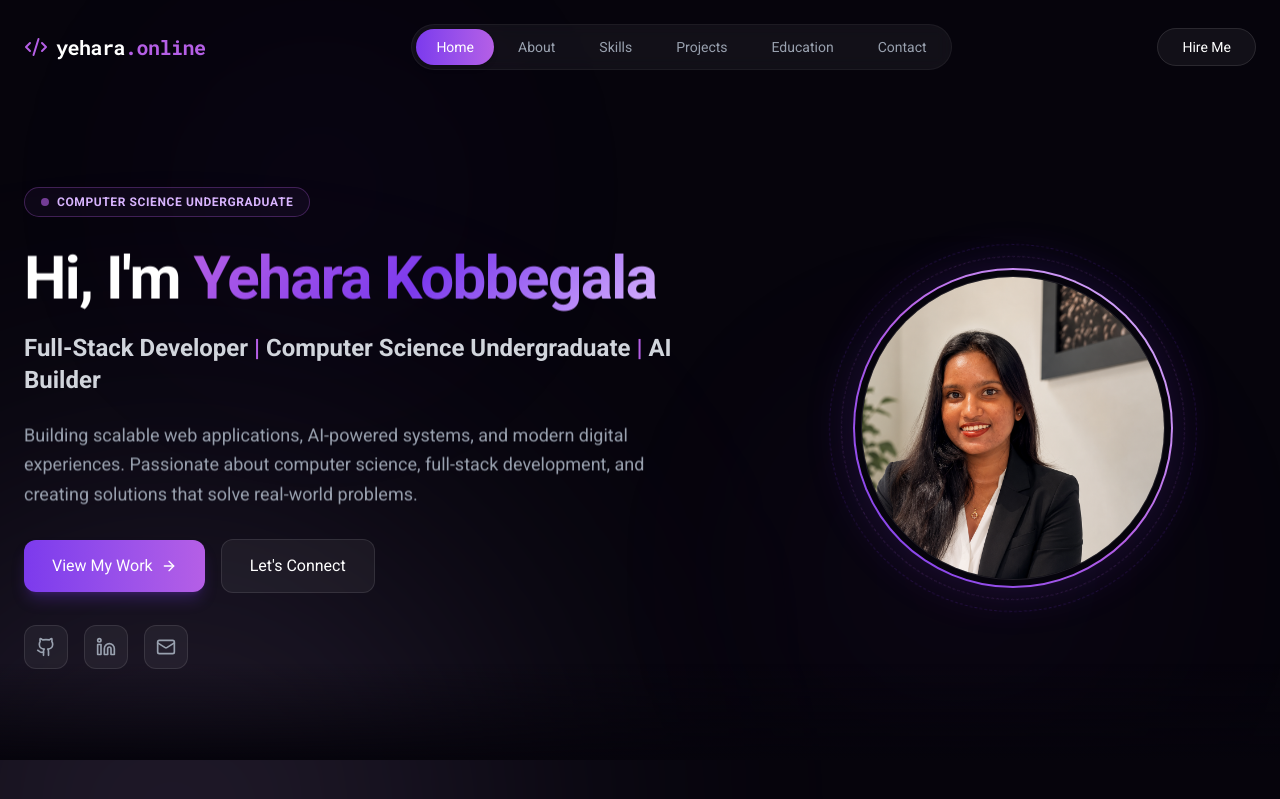
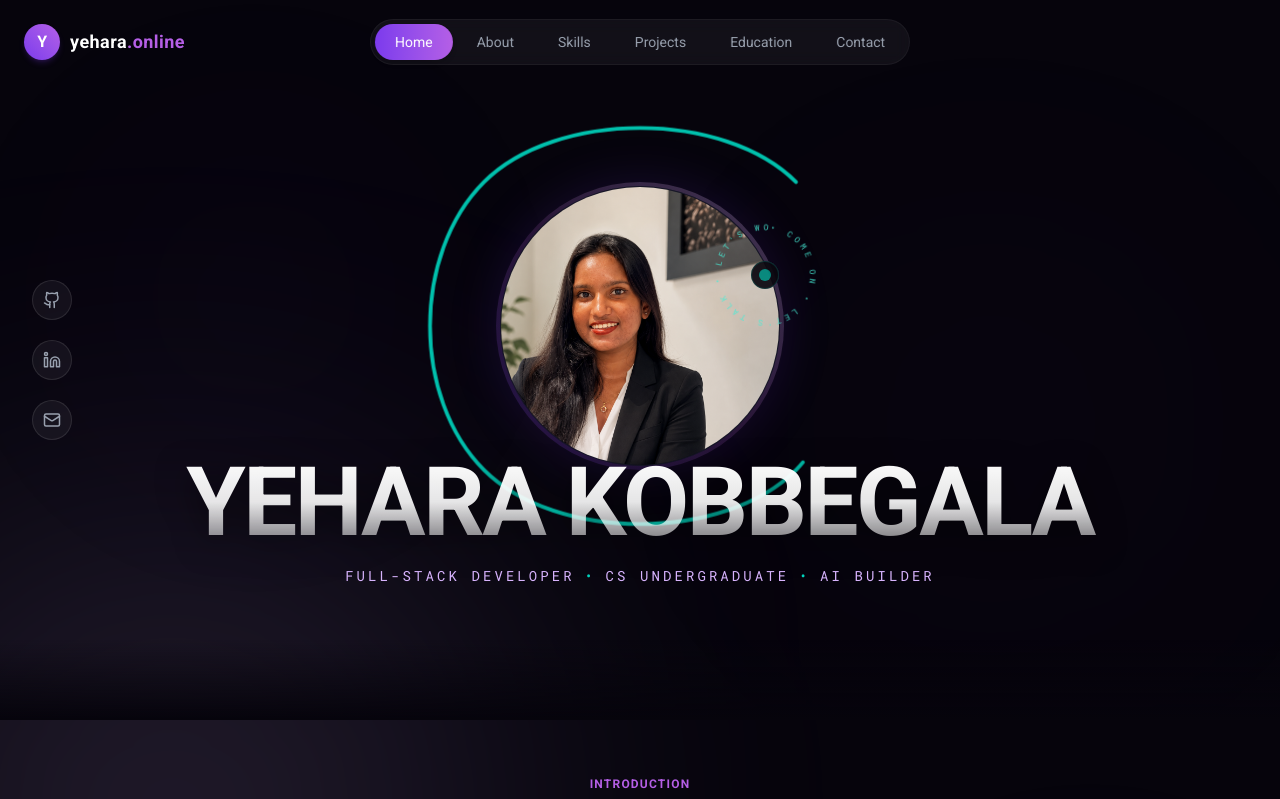
Before and after one commit to yeharakobbagala-lgtm/portfolio, a Next.js app: page / in a window 1280 px wide. Shown: the top 799 px of the page. Built offline with nearby package versions, Linux system fonts and the light colour scheme.

Commit message:
feat: redesign Hero centerpiece layout with animated SVG and rotating curved badge

```diff
--- a/app/components/Hero.tsx
+++ b/app/components/Hero.tsx
@@ -2,107 +2,106 @@
 
 import React from "react";
 import Image from "next/image";
-import { ArrowRight, Mail } from "lucide-react";
+import { Mail } from "lucide-react";
 import ScrollReveal from "./ScrollReveal";
 
 export default function Hero() {
-  const scrollToSection = (e: React.MouseEvent<HTMLAnchorElement>, href: string) => {
-    e.preventDefault();
-    const targetId = href.replace("#", "");
-    const element = document.getElementById(targetId);
-    if (element) {
-      const offset = 80;
-      const bodyRect = document.body.getBoundingClientRect().top;
-      const elementRect = element.getBoundingClientRect().top;
-      const elementPosition = elementRect - bodyRect;
-      const offsetPosition = elementPosition - offset;
-
-      window.scrollTo({
-        top: offsetPosition,
-        behavior: "smooth",
-      });
-    }
-  };
-
   return (
     <section
       id="home"
-      className="relative min-h-[95vh] flex items-center justify-center pt-24 overflow-hidden"
+      className="relative min-h-[90vh] flex flex-col items-center justify-center pt-24 pb-12 overflow-hidden"
     >
-      {/* Dynamic Background Mesh Gradients */}
-      <div className="absolute top-1/4 left-1/4 -translate-x-1/2 -translate-y-1/2 w-[350px] h-[350px] rounded-full bg-brand-violet/15 blur-[120px] animate-glow-pulse pointer-events-none" />
-      <div className="absolute bottom-1/4 right-1/4 translate-x-1/2 translate-y-1/2 w-[400px] h-[400px] rounded-full bg-brand-purple/15 blur-[130px] animate-glow-pulse pointer-events-none" />
+      {/* Background soft light gradient blobs */}
+      <div className="absolute top-[15%] left-[5%] w-[380px] h-[380px] rounded-full bg-brand-violet/10 blur-[130px] animate-glow-pulse pointer-events-none" />
+      <div className="absolute bottom-[10%] right-[5%] w-[450px] h-[450px] rounded-full bg-brand-purple/10 blur-[150px] animate-glow-pulse pointer-events-none" />
 
-      <div className="max-w-7xl mx-auto px-6 w-full grid grid-cols-1 lg:grid-cols-12 gap-12 items-center relative z-10 py-12">
-        {/* Left Content */}
-        <div className="lg:col-span-7 flex flex-col items-start text-left">
-          <ScrollReveal direction="down" delay={100}>
-            <div className="inline-flex items-center gap-2 px-4 py-1.5 rounded-full border border-brand-purple/30 bg-brand-purple/5 text-brand-lavender text-xs font-semibold uppercase tracking-wider mb-6">
-              <span className="w-2 h-2 rounded-full bg-brand-purple animate-pulse" />
-              Computer Science Undergraduate
+      {/* Main Container */}
+      <div className="max-w-7xl mx-auto px-6 w-full flex flex-col items-center justify-center relative z-10">
+
+        {/* Profile and SVG Graphics Centerpiece */}
+        <ScrollReveal direction="fade" delay={200} className="relative z-10 flex items-center justify-center select-none">
+
+          {/* Looping decorative vector path */}
+          <svg
+            className="absolute w-[340px] h-[340px] sm:w-[480px] sm:h-[480px] pointer-events-none z-20 text-teal-400"
+            viewBox="0 0 400 400"
+            fill="none"
+            xmlns="http://www.w3.org/2000/svg"
+          >
+            <path
+              className="animate-path-draw"
+              d="M 330 80 C 270 20, 130 20, 70 80 C 10 140, 10 260, 70 320 C 130 380, 270 380, 330 320 C 370 280, 380 180, 290 150 C 200 120, 120 220, 180 280 C 230 330, 310 300, 330 250"
+              stroke="currentColor"
+              strokeWidth="2.5"
+              strokeLinecap="round"
+            />
+          </svg>
+
+          {/* Orbiting text badge */}
+          <div className="absolute right-[-25px] sm:right-[-45px] top-[10%] z-30 flex items-center justify-center w-24 h-24 sm:w-32 sm:h-32">
+            {/* Center dot inside the badge */}
+            <div className="absolute w-5 h-5 sm:w-7 sm:h-7 rounded-full border border-teal-500/20 flex items-center justify-center bg-bg-space/90 backdrop-blur-md">
+              <div className="w-2 h-2 sm:w-3 sm:h-3 rounded-full bg-teal-400 animate-pulse" />
+            </div>
+            {/* Spinning curved text SVG */}
+            <svg
+              className="w-full h-full animate-orbit-slow"
+              viewBox="0 0 100 100"
+            >
+              <defs>
+                <path
+                  id="badgePath"
+                  d="M 50,50 m -35,0 a 35,35 0 1,1 70,0 a 35,35 0 1,1 -70,0"
+                />
+              </defs>
+              <text className="fill-teal-300/70 text-[6.5px] font-mono font-medium uppercase tracking-[2.8px]">
+                <textPath href="#badgePath" startOffset="0%">
+                  • COME ON • LET&apos;S TALK • LET&apos;S WORK
+                </textPath>
+              </text>
+            </svg>
+          </div>
+
+          {/* Central Portrait Container */}
+          <div className="relative w-56 h-56 sm:w-72 sm:h-72 rounded-full p-1 bg-gradient-to-tr from-brand-violet/25 via-brand-purple/20 to-brand-lavender/30 shadow-[0_0_50px_rgba(124,58,237,0.15)] group hover:scale-[1.02] transition-transform duration-500">
+            {/* Circle backdrop frame */}
+            <div className="absolute inset-1 rounded-full bg-[#110e20] z-0" />
+
+            {/* Profile Cutout Frame */}
+            <div className="relative w-full h-full rounded-full overflow-hidden border border-white/5 z-10 bg-slate-950/40">
+              <Image
+                src="/profile.png"
+                alt="Yehara Kobbegala"
+                fill
+                priority
+                className="object-cover scale-[1.03] group-hover:scale-[1.06] transition-transform duration-500"
+                sizes="(max-w-768px) 224px, 288px"
+              />
+            </div>
           </div>
         </ScrollReveal>
 
-          <ScrollReveal direction="up" delay={200}>
-            <h1 className="text-4xl sm:text-6xl font-extrabold text-white tracking-tight leading-tight mb-4">
-              Hi, I&apos;m <span className="text-gradient-brand-primary">Yehara Kobbegala</span>
+        {/* Large Centered Overlapping Name */}
+        <ScrollReveal direction="up" delay={300} className="w-full text-center mt-8 md:-mt-4 z-25">
+          <h1 className="text-4xl sm:text-6xl md:text-7xl lg:text-8xl font-black tracking-tight uppercase leading-none bg-clip-text text-transparent bg-gradient-to-b from-white via-white/90 to-white/40 drop-shadow-[0_8px_16px_rgba(0,0,0,0.6)] select-none">
+            Yehara Kobbegala
           </h1>
-          </ScrollReveal>
-
-          <ScrollReveal direction="up" delay={300}>
-            <h2 className="text-xl sm:text-2xl font-bold text-gray-300 mb-6">
-              Full-Stack Developer <span className="text-brand-purple">|</span> Computer Science Undergraduate <span className="text-brand-purple">|</span> AI Builder
-            </h2>
-          </ScrollReveal>
-
-          <ScrollReveal direction="up" delay={400}>
-            <p className="text-base sm:text-lg text-gray-400 max-w-2xl leading-relaxed mb-8">
-              Building scalable web applications, AI-powered systems, and modern digital experiences.
-              Passionate about computer science, full-stack development, and creating solutions
-              that solve real-world problems.
+          <p className="text-brand-lavender font-mono text-xs sm:text-sm tracking-[0.22em] uppercase mt-4">
+            Full-Stack Developer <span className="text-teal-400 font-sans">•</span> CS Undergraduate <span className="text-teal-400 font-sans">•</span> AI Builder
           </p>
         </ScrollReveal>
+      </div>
 
-          <ScrollReveal direction="up" delay={500}>
-            <div className="flex flex-wrap items-center gap-4 mb-8">
-              <a
-                href="#projects"
-                onClick={(e) => scrollToSection(e, "#projects")}
-                className="group inline-flex items-center gap-2 px-7 py-3.5 bg-gradient-to-r from-brand-violet to-brand-purple text-white font-medium rounded-xl shadow-lg shadow-brand-violet/25 hover:shadow-brand-purple/25 hover:scale-[1.02] transition-all duration-300"
-              >
-                View My Work
-                <ArrowRight className="w-4 h-4 group-hover:translate-x-1 transition-transform" />
-              </a>
-
-              <a
-                href="#contact"
-                onClick={(e) => scrollToSection(e, "#contact")}
-                className="px-7 py-3.5 bg-white/5 hover:bg-white/10 text-white border border-white/10 hover:border-white/20 font-medium rounded-xl hover:scale-[1.02] transition-all duration-300"
-              >
-                Let&apos;s Connect
-              </a>
-            </div>
-          </ScrollReveal>
-
-          {/* Social Icons Links */}
-          <ScrollReveal direction="up" delay={600}>
-            <div className="flex items-center gap-4">
+      {/* Vertical Social Icons on the left (Desktop) / Inline center (Mobile) */}
+      <div className="md:absolute md:left-8 md:top-1/2 md:-translate-y-1/2 flex md:flex-col items-center gap-5 mt-8 md:mt-0 z-30">
         <a
           href="https://github.com/yeharakobbagala-lgtm"
           target="_blank"
           rel="noopener noreferrer"
-                className="w-11 h-11 flex items-center justify-center rounded-xl bg-white/5 border border-white/10 text-gray-400 hover:text-white hover:border-brand-purple/40 hover:bg-brand-purple/5 transition-all duration-300"
+          className="w-10 h-10 flex items-center justify-center rounded-full bg-white/5 border border-white/10 text-gray-400 hover:text-white hover:border-brand-purple/40 hover:bg-brand-purple/5 transition-all duration-300"
           aria-label="GitHub Profile"
         >
-                <svg
-                  className="w-5 h-5"
-                  viewBox="0 0 24 24"
-                  fill="none"
-                  stroke="currentColor"
-                  strokeWidth="2"
-                  strokeLinecap="round"
-                  strokeLinejoin="round"
-                >
+          <svg className="w-4.5 h-4.5" viewBox="0 0 24 24" fill="none" stroke="currentColor" strokeWidth="2" strokeLinecap="round" strokeLinejoin="round">
             <path d="M15 22v-4a4.8 4.8 0 0 0-1-3.5c3 0 6-2 6-5.5.08-1.25-.27-2.48-1-3.5.28-1.15.28-2.35 0-3.5 0 0-1 0-3 1.5-2.64-.5-5.36-.5-8 0C6 2 5 2 5 2c-.3 1.15-.3 2.35 0 3.5A5.403 5.403 0 0 0 4 9c0 3.5 3 5.5 6 5.5-.39.49-.68 1.05-.85 1.65-.17.6-.22 1.23-.15 1.85v4" />
             <path d="M9 18c-4.51 2-5-2-7-2" />
           </svg>
@@ -111,18 +110,10 @@ export default function Hero() {
           href="https://www.linkedin.com/in/yeharakobbagala/"
           target="_blank"
           rel="noopener noreferrer"
-                className="w-11 h-11 flex items-center justify-center rounded-xl bg-white/5 border border-white/10 text-gray-400 hover:text-white hover:border-brand-purple/40 hover:bg-brand-purple/5 transition-all duration-300"
+          className="w-10 h-10 flex items-center justify-center rounded-full bg-white/5 border border-white/10 text-gray-400 hover:text-white hover:border-brand-purple/40 hover:bg-brand-purple/5 transition-all duration-300"
           aria-label="LinkedIn Profile"
         >
-                <svg
-                  className="w-5 h-5"
-                  viewBox="0 0 24 24"
-                  fill="none"
-                  stroke="currentColor"
-                  strokeWidth="2"
-                  strokeLinecap="round"
-                  strokeLinejoin="round"
-                >
+          <svg className="w-4.5 h-4.5" viewBox="0 0 24 24" fill="none" stroke="currentColor" strokeWidth="2" strokeLinecap="round" strokeLinejoin="round">
             <path d="M16 8a6 6 0 0 1 6 6v7h-4v-7a2 2 0 0 0-2-2 2 2 0 0 0-2 2v7h-4v-7a6 6 0 0 1 6-6z" />
             <rect width="4" height="12" x="2" y="9" />
             <circle cx="4" cy="4" r="2" />
@@ -130,47 +121,15 @@ export default function Hero() {
         </a>
         <a
           href="mailto:yehara.kobbagala@gmail.com"
-                className="w-11 h-11 flex items-center justify-center rounded-xl bg-white/5 border border-white/10 text-gray-400 hover:text-white hover:border-brand-purple/40 hover:bg-brand-purple/5 transition-all duration-300"
+          className="w-10 h-10 flex items-center justify-center rounded-full bg-white/5 border border-white/10 text-gray-400 hover:text-white hover:border-brand-purple/40 hover:bg-brand-purple/5 transition-all duration-300"
           aria-label="Email Contact"
         >
-                <Mail className="w-5 h-5" />
+          <Mail className="w-4.5 h-4.5" />
         </a>
       </div>
-          </ScrollReveal>
-        </div>
 
-        {/* Right Content - Profile Image with Orbit rings */}
-        <div className="lg:col-span-5 flex justify-center items-center">
-          <ScrollReveal direction="fade" delay={300} className="relative">
-            {/* Concentric rotating glowing aura rings */}
-            <div className="absolute inset-0 -m-6 rounded-full border border-dashed border-brand-violet/20 animate-orbit-slow pointer-events-none" />
-            <div className="absolute inset-0 -m-3 rounded-full border border-dashed border-brand-purple/20 animate-orbit-reverse pointer-events-none" />
-
-            <div className="relative w-64 h-64 sm:w-80 sm:h-80 rounded-full p-2 bg-gradient-to-tr from-brand-violet via-brand-purple to-brand-lavender shadow-[0_0_50px_rgba(124,58,237,0.2)] hover:shadow-[0_0_60px_rgba(181,95,230,0.4)] transition-all duration-500 hover:scale-[1.03] group">
-              {/* Spinning background gradients */}
-              <div className="absolute inset-0.5 rounded-full bg-bg-space z-0" />
-
-              {/* Animated aura overlays */}
-              <div className="absolute inset-1 rounded-full bg-gradient-to-r from-brand-violet/20 to-brand-purple/20 opacity-0 group-hover:opacity-100 transition-opacity duration-500 z-1" />
-
-              {/* Profile Image */}
-              <div className="relative w-full h-full rounded-full overflow-hidden border border-white/10 z-10">
-                <Image
-                  src="/profile.png"
-                  alt="Yehara Kobbegala"
-                  fill
-                  priority
-                  className="object-cover group-hover:scale-105 transition-transform duration-500"
-                  sizes="(max-w-768px) 256px, 320px"
-                />
-              </div>
-            </div>
-          </ScrollReveal>
-        </div>
-      </div>
-
-      {/* Decorative Wave Separator */}
-      <div className="absolute bottom-0 left-0 right-0 h-24 bg-gradient-to-t from-bg-space to-transparent pointer-events-none" />
+      {/* Bottom fade visual separation */}
+      <div className="absolute bottom-0 left-0 right-0 h-20 bg-gradient-to-t from-bg-space to-transparent pointer-events-none" />
     </section>
   );
 }
--- a/app/components/Navbar.tsx
+++ b/app/components/Navbar.tsx
@@ -81,21 +81,23 @@ export default function Navbar() {
           : "py-6 bg-transparent"
       }`}
     >
-      <div className="max-w-7xl mx-auto px-6 flex justify-between items-center">
+      <div className="max-w-7xl mx-auto px-6 flex justify-between items-center relative">
         {/* Logo */}
         <a
           href="#home"
           onClick={(e) => scrollToSection(e, "#home")}
-          className="flex items-center gap-2 font-mono text-xl font-bold tracking-tight text-white group"
+          className="flex items-center gap-2.5 font-bold tracking-tight text-white group"
         >
-          <Code2 className="w-6 h-6 text-brand-purple group-hover:rotate-12 transition-transform duration-300" />
-          <span>
-            yehara<span className="text-brand-purple">.online</span>
+          <div className="w-9 h-9 rounded-full bg-gradient-to-tr from-brand-violet to-brand-purple flex items-center justify-center text-white text-base font-extrabold shadow-md shadow-brand-violet/20 group-hover:scale-105 transition-transform duration-300">
+            Y
+          </div>
+          <span className="text-lg tracking-wide font-sans">
+            yehara<span className="text-brand-purple font-semibold">.online</span>
           </span>
         </a>
 
-        {/* Desktop Nav Links */}
-        <div className="hidden md:flex items-center gap-1 bg-white/5 p-1 rounded-full border border-white/5 backdrop-blur-sm">
+        {/* Desktop Nav Links (Centred) */}
+        <div className="hidden md:flex items-center gap-1 bg-white/5 p-1 rounded-full border border-white/5 backdrop-blur-sm md:absolute md:left-1/2 md:-translate-x-1/2">
           {navLinks.map((link) => {
             const isActive = activeSection === link.href.replace("#", "");
             return (
@@ -115,16 +117,8 @@ export default function Navbar() {
           })}
         </div>
 
-        {/* Action Button */}
-        <div className="hidden md:block">
-          <a
-            href="#contact"
-            onClick={(e) => scrollToSection(e, "#contact")}
-            className="px-6 py-2.5 rounded-full text-sm font-medium text-white border border-white/10 hover:border-brand-purple/50 hover:shadow-[0_0_15px_rgba(181,95,230,0.3)] transition-all duration-300 bg-white/5"
-          >
-            Hire Me
-          </a>
-        </div>
+        {/* Right spacing to balance centering (no button) */}
+        <div className="hidden md:block w-32" />
 
         {/* Mobile Menu Button */}
         <button
```
Also changed, not shown: app/globals.css (+25 -0 lines). Lines whose indentation alone changed are shown as unchanged.
